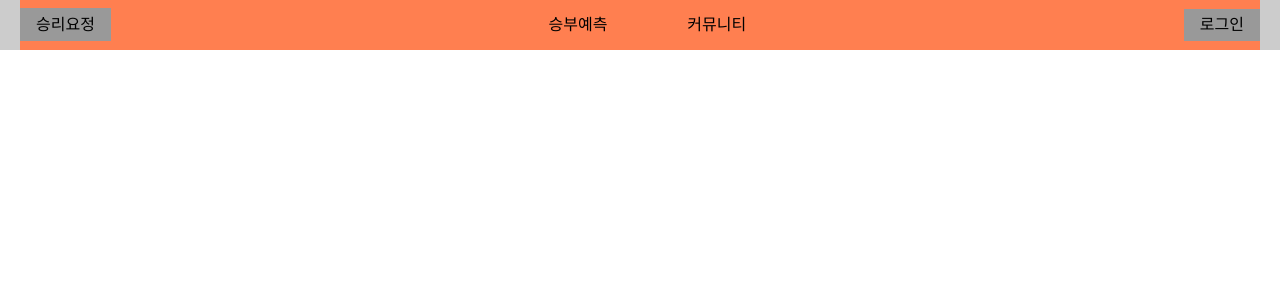
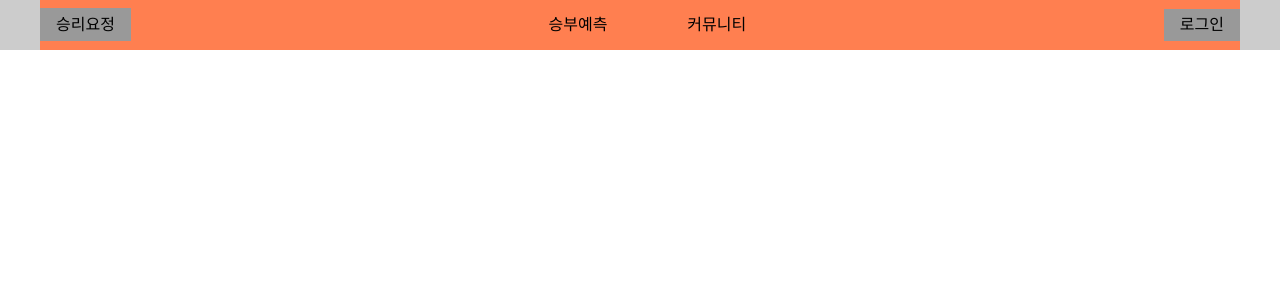
Before and after one commit to pildrums/client, a Next.js app: page / in a window 1280 px wide. Shown: the top 300 px of the page. Built offline with nearby package versions, Linux system fonts and the light colour scheme.

Commit message:
Fix: content 영역 크기 수정 / 지난예측 페이지 추가 - content 영역 기존 크기: 1280px -> 1200px로 수정 - 지난예측 페이지 라우팅 및 스타일 적용 완료

```diff
--- a/src/components/common/Header.scss
+++ b/src/components/common/Header.scss
@@ -12,7 +12,7 @@
   z-index: 9999;
 
   &__content {
-    width: 1280px;
+    width: 1200px;
     height: inherit;
     background: coral;
     display: flex;
--- a/src/components/common/Header.tsx
+++ b/src/components/common/Header.tsx
@@ -24,7 +24,9 @@ function Header() {
                 // todo: classname 변수로 따로 지정
                 className={`${
                   pathname === "/match/today" ? "active-page" : ""
-                } ${pathname === "/match/month" ? "active-page" : ""}`}
+                } ${pathname === "/match/month" ? "active-page" : ""} ${
+                  pathname === "/match/previous" ? "active-page" : ""
+                }`}
               >
                 승부예측
               </Link>
```
